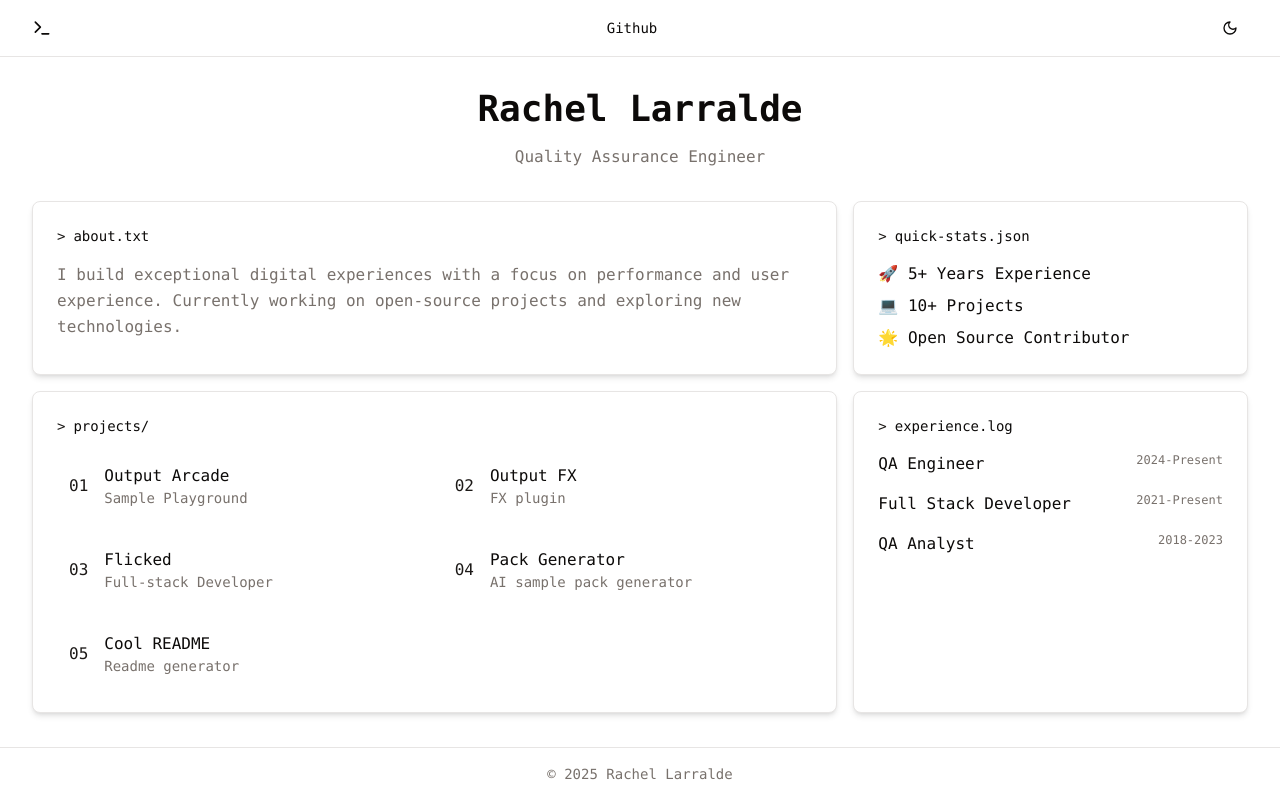
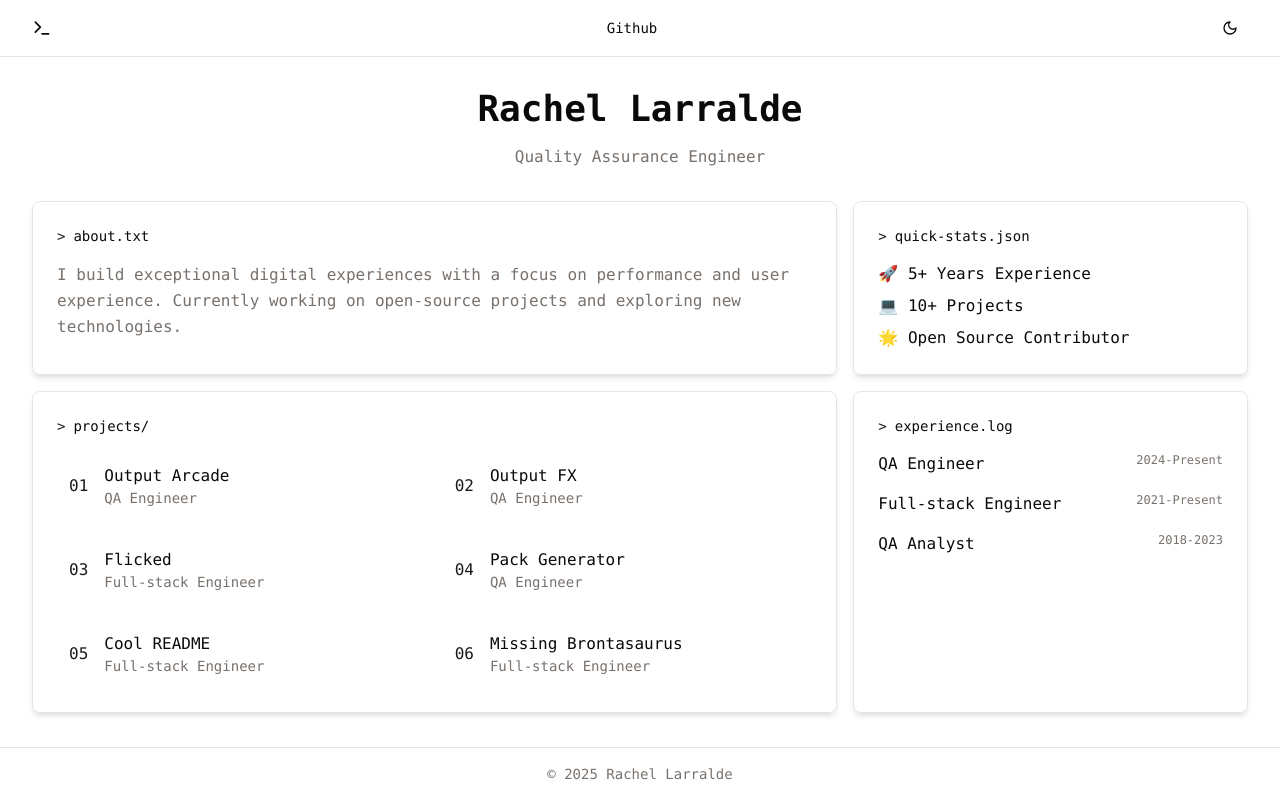
Before and after one commit to rachellarralde/portfolio, a Next.js app: page / in a window 1280 px wide. Built offline with nearby package versions, Linux system fonts and the light colour scheme.

Commit message:
improvemets

```diff
--- a/next.config.js
+++ b/next.config.js
@@ -1,7 +1,13 @@
 /** @type {import('next').NextConfig} */
 const nextConfig = {
   images: {
-    domains: ["a.storyblok.com", "shop.output.com", "coolreadme.vercel.app"],
+    domains: [
+      "a.storyblok.com",
+      "shop.output.com",
+      "output.com",
+      "images.unsplash.com",
+      "missingbrontosaur.us",
+    ],
   },
 };
 
--- a/package.json
+++ b/package.json
@@ -11,6 +11,8 @@
   "dependencies": {
     "@radix-ui/react-icons": "^1.3.1",
     "@radix-ui/react-slot": "^1.1.0",
+    "@react-three/drei": "^10.0.4",
+    "@react-three/fiber": "^9.1.0",
     "class-variance-authority": "^0.7.0",
     "clsx": "^2.1.1",
     "lucide-react": "^0.454.0",
@@ -21,7 +23,8 @@
     "react-particles": "^2.12.2",
     "tailwind-merge": "^2.5.4",
     "tailwindcss-animate": "^1.0.7",
-    "tsparticles": "^3.5.0",
+    "three": "^0.174.0",
+    "tsparticles": "^2.12.0",
     "tsparticles-slim": "^2.12.0"
   },
   "devDependencies": {
--- /dev/null
+++ b/src/components/particles-background.module.css
@@ -0,0 +1,25 @@
+.background {
+  position: fixed;
+  inset: 0;
+  z-index: -1;
+  pointer-events: none;
+  background-image: radial-gradient(
+      circle,
+      rgba(179, 179, 180, 0.4) 2px,
+      transparent 2px
+    ),
+    radial-gradient(circle, rgba(121, 118, 119, 0.4) 2px, transparent 2px);
+  background-size: 30px 30px;
+  background-position: 0 0, 15px 15px;
+}
+
+@media (prefers-color-scheme: dark) {
+  .background {
+    background-image: radial-gradient(
+        circle,
+        rgba(109, 108, 111, 0.6) 2px,
+        transparent 2px
+      ),
+      radial-gradient(circle, rgba(133, 131, 132, 0.6) 2px, transparent 2px);
+  }
+}
--- a/src/components/particles-background.tsx
+++ b/src/components/particles-background.tsx
@@ -1,87 +1,87 @@
 "use client";
 
-import { useCallback } from "react";
-import Particles from "react-particles";
-import type { Engine } from "tsparticles-engine";
-import { loadSlim } from "tsparticles-slim";
+import React, { useRef, useEffect } from "react";
+import { Canvas, useFrame, useThree } from "@react-three/fiber";
+import { Vector2, Mesh } from "three";
+
+function CursorTrail() {
+  const pointRefs = [
+    useRef<Mesh>(null),
+    useRef<Mesh>(null),
+    useRef<Mesh>(null)
+  ];
+
+  const positions = useRef([
+    { pos: new Vector2(), target: new Vector2() },
+    { pos: new Vector2(), target: new Vector2() },
+    { pos: new Vector2(), target: new Vector2() }
+  ]).current;
+
+  const { viewport } = useThree();
+
+  useEffect(() => {
+    const handleMouseMove = (event: MouseEvent) => {
+      const x = (event.clientX / window.innerWidth) * 2 - 1;
+      const y = -(event.clientY / window.innerHeight) * 2 + 1;
+      positions.forEach(p => p.target.set(x, y));
+    };
+
+    // Initialize off-screen
+    positions.forEach(p => {
+      p.pos.set(-10, -10);
+      p.target.set(-10, -10);
+    });
+
+    window.addEventListener("mousemove", handleMouseMove);
+    return () => window.removeEventListener("mousemove", handleMouseMove);
+  }, [positions]);
+
+  useFrame(() => {
+    positions.forEach((point, i) => {
+      const mesh = pointRefs[i].current;
+      if (!mesh) return;
+
+      // Gentle, smooth movement
+      const speed = 0.1 - (i * 0.02);
+      point.pos.x += (point.target.x - point.pos.x) * speed;
+      point.pos.y += (point.target.y - point.pos.y) * speed;
+
+      mesh.position.x = point.pos.x * viewport.width / 2;
+      mesh.position.y = point.pos.y * viewport.height / 2;
+    });
+  });
+
+  // Subtle, professional colors and sizes
+  const colors = ["#8b5cf6", "#ec4899", "#3b82f6"];
+  const sizes = [0.1, 0.08, 0.06];
+  const opacities = [0.3, 0.2, 0.1];
+
+  return (
+    <>
+      {pointRefs.map((ref, i) => (
+        <mesh key={i} ref={ref}>
+          <sphereGeometry args={[sizes[i], 32, 32]} />
+          <meshBasicMaterial
+            color={colors[i]}
+            transparent
+            opacity={opacities[i]}
+          />
+        </mesh>
+      ))}
+    </>
+  );
+}
 
 export function ParticlesBackground() {
-  const particlesInit = useCallback(async (engine: Engine) => {
-    await loadSlim(engine);
-  }, []);
-
-  const handleParticlesLoaded = useCallback(async () => {
-    // Optional: Add any initialization code here
-  }, []);
-
   return (
-    <Particles
-      className="absolute inset-0 -z-10"
-      id="tsparticles"
-      init={particlesInit}
-      loaded={handleParticlesLoaded}
-      options={{
-        background: {
-          color: {
-            value: "transparent",
-          },
-        },
-        fpsLimit: 120,
-        interactivity: {
-          events: {
-            onHover: {
-              enable: true,
-              mode: "repulse",
-            },
-            resize: true,
-          },
-          modes: {
-            repulse: {
-              distance: 100,
-              duration: 0.4,
-            },
-          },
-        },
-        particles: {
-          color: {
-            value: "#888888",
-          },
-          links: {
-            color: "#888888",
-            distance: 150,
-            enable: true,
-            opacity: 0.2,
-            width: 1,
-          },
-          move: {
-            direction: "none",
-            enable: true,
-            outModes: {
-              default: "bounce",
-            },
-            random: false,
-            speed: 1,
-            straight: false,
-          },
-          number: {
-            density: {
-              enable: true,
-              area: 800,
-            },
-            value: 80,
-          },
-          opacity: {
-            value: 0.2,
-          },
-          shape: {
-            type: "circle",
-          },
-          size: {
-            value: { min: 1, max: 3 },
-          },
-        },
-        detectRetina: true,
-      }}
-    />
+    <div className="fixed inset-0 -z-10 pointer-events-none">
+      <Canvas
+        camera={{ position: [0, 0, 5] }}
+        gl={{ alpha: true, antialias: true }}
+        style={{ position: 'absolute', top: 0, left: 0, width: '100%', height: '100%' }}
+      >
+        <CursorTrail />
+      </Canvas>
+    </div>
   );
 }
--- a/src/components/portfolio.tsx
+++ b/src/components/portfolio.tsx
@@ -3,7 +3,7 @@
 import { Moon, Sun, Terminal } from "lucide-react";
 import Link from "next/link";
 import { useTheme } from "next-themes";
-import { useState } from "react";
+import { useState, useEffect } from "react";
 
 import { Button } from "@/components/ui/button";
 import { ProjectModal } from "@/components/project-modal";
@@ -22,12 +22,18 @@ interface Project {
 const Portfolio = () => {
   const { theme, setTheme } = useTheme();
   const [selectedProject, setSelectedProject] = useState<Project | null>(null);
+  const [mounted, setMounted] = useState(false);
+
+  // Only render theme toggle after component mounts to avoid hydration mismatch
+  useEffect(() => {
+    setMounted(true);
+  }, []);
 
   const projects: Project[] = [
     {
       id: 1,
       title: "Output Arcade",
-      description: "Sample Playground",
+      description: "QA Engineer",
       longDescription:
         "A sample plugin from Output Inc. that allows you to create and perform instruments.",
       technologies: [
@@ -45,7 +51,14 @@ const Portfolio = () => {
     {
       id: 2,
       title: "Output FX",
-      description: "FX plugin",
+      description: "QA Engineer",
+      longDescription: "A suite of plugins from Output Inc.",
+      technologies: [
+        "Playwright",
+        "TypeScript",
+        "Manual Testing",
+        "Rest API Testing",
+      ],
       link: "https://output.com/products",
       images: [
         "https://shop.output.com/app/uploads/2020/07/Portal.png?auto=format,compress&w=768",
@@ -55,26 +68,46 @@ const Portfolio = () => {
     {
       id: 3,
       title: "Flicked",
-      description: "Full-stack Developer",
+      description: "Full-stack Engineer",
       longDescription:
-        "I built Flicked, a movie recommendations app, using Swift and UIKit. The app allows users to discover and save movies, and provides personalized recommendations based on their viewing history. I also implemented a secure login system using Firebase for authentication.",
-      technologies: ["Swift", "UIKit", "Firebase"],
-      link: "https://output.com/thermal",
+        "I built Flicked, a movie recommendations app, using Swift and UIKit. The app allows users to discover movies and TV shows, and provides personalized recommendations based on their selections.",
+      technologies: ["Swift", "UIKit", "REST API"],
+      link: "",
     },
     {
       id: 4,
       title: "Pack Generator",
-      description: "AI sample pack generator",
+      description: "QA Engineer",
+      longDescription:
+        "I created test suites for pack generator. The site allows users to generate and download sample packs for their Digital Audio Workstations.",
+      technologies: ["CI/CD", "Playwright", "REST API", "Python"],
       link: "https://output.com/products/pack-generator",
+      images: [
+        "https://images.unsplash.com/photo-1598488035139-bdbb2231ce04?q=80&w=2070&auto=format&fit=crop",
+      ],
     },
     {
       id: 5,
       title: "Cool README",
-      description: "Readme generator",
+      description: "Full-stack Engineer",
       longDescription:
         "A simple readme generator built with Next.js and Shadcn/UI.",
       technologies: ["Next.js", "TailwindCSS", "Shadcn/UI"],
       link: "https://coolreadme.vercel.app",
+    },
+    {
+      id: 6,
+      title: "Missing Brontasaurus",
+      description: "Full-stack Engineer",
+      longDescription:
+        "I created a landing page for Missing Brontasaurus, an indie music label. The site features a modern game and provides information about the label's music and upcoming releases.",
+      technologies: [
+        "Next.js",
+        "TypeScript",
+        "Product Management",
+        "UI/UX Design",
+      ],
+      link: "https://missingbrontosaur.us/",
     },
   ];
 
@@ -82,7 +115,7 @@ const Portfolio = () => {
     <div className="relative flex min-h-screen flex-col bg-background font-mono dark:bg-[hsl(215,25%,12%)]">
       <ParticlesBackground />
 
-      <header className="relative z-10 sticky top-0 w-full border-b bg-background/80 backdrop-blur-sm dark:border-slate-800 dark:bg-[hsl(215,25%,12%)]/80">
+      <header className="sticky top-0 z-50 w-full border-b bg-background/80 backdrop-blur-sm dark:border-slate-800 dark:bg-[hsl(215,25%,12%)]/80">
         <nav className="container mx-auto flex h-14 items-center justify-between px-4 sm:px-6 lg:px-8">
           <Terminal className="h-5 w-5" />
           <div className="hidden sm:flex items-center space-x-6 text-sm">
@@ -110,10 +143,14 @@ const Portfolio = () => {
             onClick={() => setTheme(theme === "dark" ? "light" : "dark")}
             className="h-9 w-9"
           >
-            {theme === "dark" ? (
-              <Sun className="h-4 w-4" />
+            {mounted ? (
+              theme === "dark" ? (
+                <Sun className="h-4 w-4" />
+              ) : (
+                <Moon className="h-4 w-4" />
+              )
             ) : (
-              <Moon className="h-4 w-4" />
+              <span className="h-4 w-4" />
             )}
             <span className="sr-only">Toggle dark mode</span>
           </Button>
@@ -122,14 +159,14 @@ const Portfolio = () => {
 
       <main className="relative z-10 flex-grow container mx-auto px-4 py-8 sm:px-6 lg:px-8 max-w-7xl">
         <section className="mb-8 text-center">
-          <h1 className="text-3xl sm:text-4xl font-bold mb-4">
+          <h1 className="text-3xl sm:text-4xl font-bold mb-4 text-foreground">
             Rachel Larralde
           </h1>
           <p className="text-muted-foreground">Quality Assurance Engineer</p>
         </section>
 
         <div className="grid grid-cols-1 md:grid-cols-2 lg:grid-cols-3 gap-4">
-          <div className="lg:col-span-2 border rounded-lg p-6 shadow-md dark:shadow-white/10 dark:border-slate-800 bg-background">
+          <div className="lg:col-span-2 border rounded-lg p-6 shadow-md dark:shadow-white/10 dark:border-slate-800 bg-background/95 backdrop-blur-sm">
             <h2 className="text-sm mb-4 flex items-center gap-2">
               <span className="text-primary">&gt;</span> about.txt
             </h2>
@@ -140,7 +177,7 @@ const Portfolio = () => {
             </p>
           </div>
 
-          <div className="border rounded-lg p-6 shadow-md dark:shadow-white/10 dark:border-slate-800 bg-background">
+          <div className="border rounded-lg p-6 shadow-md dark:shadow-white/10 dark:border-slate-800 bg-background/95 backdrop-blur-sm">
             <h2 className="text-sm mb-4 flex items-center gap-2">
               <span className="text-primary">&gt;</span> quick-stats.json
             </h2>
@@ -151,7 +188,7 @@ const Portfolio = () => {
             </div>
           </div>
 
-          <div className="lg:col-span-2 border rounded-lg p-6 shadow-md dark:shadow-white/10 dark:border-slate-800 bg-background">
+          <div className="lg:col-span-2 border rounded-lg p-6 shadow-md dark:shadow-white/10 dark:border-slate-800 bg-background/95 backdrop-blur-sm">
             <h2 className="text-sm mb-4 flex items-center gap-2">
               <span className="text-primary">&gt;</span> projects/
             </h2>
@@ -182,7 +219,7 @@ const Portfolio = () => {
             </ul>
           </div>
 
-          <div className="border rounded-lg p-6 shadow-md dark:shadow-white/10 dark:border-slate-800 bg-background">
+          <div className="border rounded-lg p-6 shadow-md dark:shadow-white/10 dark:border-slate-800 bg-background/95 backdrop-blur-sm">
             <h2 className="text-sm mb-4 flex items-center gap-2">
               <span className="text-primary">&gt;</span> experience.log
             </h2>
@@ -197,7 +234,7 @@ const Portfolio = () => {
               </li>
               <li>
                 <div className="flex justify-between items-start">
-                  <h3 className="font-medium">Full Stack Developer</h3>
+                  <h3 className="font-medium">Full-stack Engineer</h3>
                   <span className="text-xs text-muted-foreground">
                     2021-Present
                   </span>
@@ -216,7 +253,7 @@ const Portfolio = () => {
         </div>
       </main>
 
-      <footer className="relative z-10 mt-auto border-t py-4 dark:border-slate-800 dark:bg-[hsl(215,25%,12%)]/80 backdrop-blur-sm">
+      <footer className="mt-auto border-t py-4 dark:border-slate-800 dark:bg-[hsl(215,25%,12%)]/80 backdrop-blur-sm">
         <div className="container mx-auto px-4 sm:px-6 lg:px-8">
           <div className="flex justify-center items-center">
             <p className="text-sm text-muted-foreground text-center">
@@ -229,7 +266,7 @@ const Portfolio = () => {
       {selectedProject && (
         <ProjectModal
           project={selectedProject}
-          onClose={() => setSelectedProject(null)}
+          onCloseAction={() => setSelectedProject(null)}
         />
       )}
     </div>
```
Also changed, not shown: src/components/project-modal.tsx (+13 -9 lines), public/portfolio_icon.png (added), 1 other file (tests, documents, lock files or other folders).
